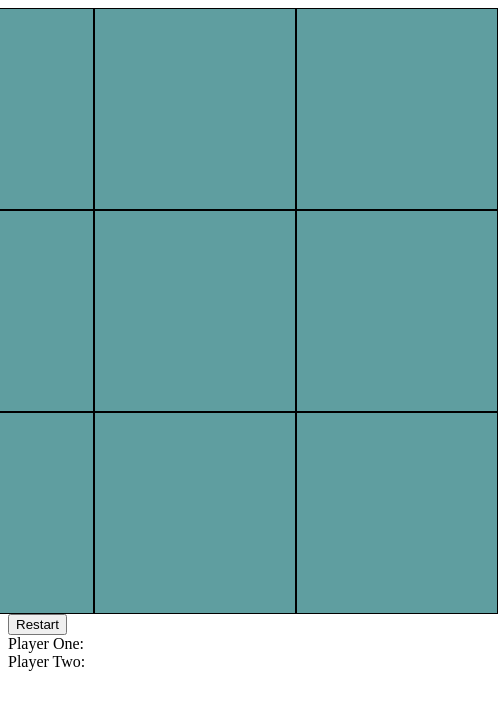
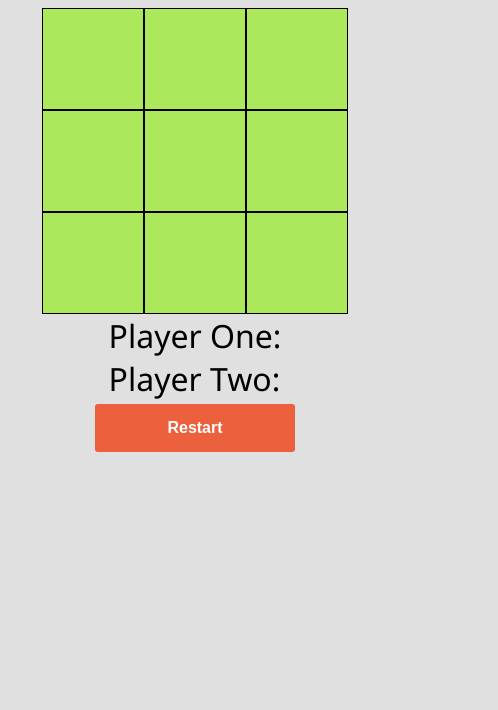
Before and after one commit to Polkagris/TicTacToe_game, a website: page index.html in a window 390 px wide. Both pictures are taken after a click on the button "Restart". Shown: the whole page, 498 px wide, since content can reach past the window. Drawn offline with Linux system fonts and the light colour scheme.

Commit message:
complete logic and fix responsive design

```diff
--- a/app.css
+++ b/app.css
@@ -1,3 +1,10 @@
+/* high to low */
+body,
+html {
+  background-color: #e0e0e0;
+  font-family: "Segoe UI", Arial, sans-serif;
+}
+
 .gameContainer {
   display: flex;
   flex-direction: column;
@@ -12,12 +19,55 @@
   border: 1px solid black;
   width: 200px;
   height: 200px;
-  background-color: cadetblue;
+  background-color: #abe85c;
+  cursor: pointer;
 }
 
-/* .inside-square {
-  background-image: url("https://cdn.icon-icons.com/icons2/562/PNG/512/perfect-circle_icon-icons.com_53928.png");
-  background-size: cover;
-  height: 200px;
+.infoContainer {
+  display: flex;
+  flex-direction: column;
+  align-items: center;
 }
- */
+
+.gameCounterContainer {
+  display: flex;
+  flex-direction: column;
+}
+
+.counterRow {
+  display: flex;
+  font-size: 32px;
+}
+
+#gameStatus {
+  text-align: center;
+  font-size: 36px;
+}
+
+button {
+  background-color: #ed603d;
+  border: none;
+  color: #fff;
+  padding: 15px 32px;
+  text-align: center;
+  text-decoration: none;
+  font-weight: 600;
+  display: inline-block;
+  font-size: 16px;
+  margin: 4px 2px;
+  cursor: pointer;
+  width: 200px;
+  border-radius: 3px;
+}
+button:hover {
+  background-color: cornsilk;
+  color: black;
+}
+
+@media (max-width: 768px) {
+  /* For mobile phones: */
+  .square {
+    width: 100px;
+    height: 100px;
+  }
+}
--- a/app.js
+++ b/app.js
@@ -28,10 +28,11 @@ let playerTwoCounter = 0;
 restart.addEventListener("click", () => {
   console.log("restart clicked");
   Array.from(squares).forEach((square, index) => {
-    square.style = "background-color: cadetblue";
+    square.style = "background-color: #abe85c";
     console.log("test restart");
   });
 
+  // reset game values
   gameCompleteMessage.innerHTML = "";
   squareMatrix = [
     { index: 0, user: null },
@@ -46,16 +47,11 @@ restart.addEventListener("click", () => {
   ];
 });
 
-// X and O icons
-
 Array.from(squares).forEach((square, index) => {
   square.addEventListener("click", () => {
     console.log("squares :", square, "index: ", index);
     console.log("playerOneTurn: ", playerOneTurn);
     console.log("playerTwoTurn: ", playerTwoTurn);
-    let playerOnePointGiven = false;
-    let playerTwoPointGiven = false;
-    let pointGiven = false;
 
     // Make sure you cannot click already taken square
     if (
@@ -82,20 +78,20 @@ Array.from(squares).forEach((square, index) => {
       }
 
       square.style = "background-color: pink";
-      squareMatrix[index].taken = true;
       squareMatrix[index].user = "playerOne";
     } else if (playerTwoTurn == true) {
       // make sure you cant change colors
       if (square.getAttribute("style") == "background-color: pink;") {
         return;
       }
+
       square.style = "background-color: azure";
-      squareMatrix[index].taken = true;
       squareMatrix[index].user = "playerTwo";
     }
 
     console.log("squareMatrix[index].user", squareMatrix[index].user);
 
+    // change turns
     playerOneTurn = !playerOneTurn;
     playerTwoTurn = !playerTwoTurn;
 
@@ -116,6 +112,7 @@ Array.from(squares).forEach((square, index) => {
     const diagonalFromLeft = [0, 4, 8];
     const diagonalFromRight = [2, 4, 6];
 
+    // create new array to compare with winner combo arrays
     squareMatrix.forEach((square) => {
       if (square.user == "playerOne") {
         pinkArray.push(square.index);
@@ -128,59 +125,46 @@ Array.from(squares).forEach((square, index) => {
     console.log("pink array: ", pinkArray);
     console.log("azure array: ", azureArray);
 
-    // Check for winner
-    // PlayerOne - Pink
+    // check for winner
+    // playerOne - Pink
     if (
-      (firstRow.every((current) => pinkArray.includes(current)) ||
+      firstRow.every((current) => pinkArray.includes(current)) ||
       secondRow.every((current) => pinkArray.includes(current)) ||
       thirdRow.every((current) => pinkArray.includes(current)) ||
       firstColumn.every((current) => pinkArray.includes(current)) ||
       secondColumn.every((current) => pinkArray.includes(current)) ||
       thirdColumn.every((current) => pinkArray.includes(current)) ||
       diagonalFromLeft.every((current) => pinkArray.includes(current)) ||
-        diagonalFromRight.every((current) => pinkArray.includes(current))) &&
-      !playerOnePointGiven &&
-      !pointGiven &&
-      !gameComplete
+      diagonalFromRight.every((current) => pinkArray.includes(current))
     ) {
       console.log("PINK is tha winna");
 
       // make sure only one point is given per round
       console.log("pink lenght and no point given: ", pinkArray.length);
       playerOneCounter++;
-      playerOnePointGiven = true;
+
       gameComplete = true;
-      console.log("pink point given: ", pointGiven);
-      pointGiven = true;
     }
 
-    // PlayerTwo - Azure
+    // playerTwo - Azure
     if (
-      (firstRow.every((current) => azureArray.includes(current)) ||
+      firstRow.every((current) => azureArray.includes(current)) ||
       secondRow.every((current) => azureArray.includes(current)) ||
       thirdRow.every((current) => azureArray.includes(current)) ||
       firstColumn.every((current) => azureArray.includes(current)) ||
       secondColumn.every((current) => azureArray.includes(current)) ||
       thirdColumn.every((current) => azureArray.includes(current)) ||
       diagonalFromLeft.every((current) => azureArray.includes(current)) ||
-        diagonalFromRight.every((current) => azureArray.includes(current))) &&
-      !playerOnePointGiven &&
-      !pointGiven &&
-      !gameComplete
+      diagonalFromRight.every((current) => azureArray.includes(current))
     ) {
       console.log("Azure is tha winna");
-      // make sure only one point is given per round
+      console.log("azure lenght and no point given: ", azureArray.length);
+      playerTwoCounter++;
 
-      console.log("azure lenght and no point given: ", azureArray.length);
-
-      playerTwoCounter++;
-      playerTwoPointGiven = true;
       gameComplete = true;
-      console.log("azure point given: ", pointGiven);
-      pointGiven = true;
     }
 
-    // Game over - no more
+    // game over
     if (gameComplete) {
       gameCompleteMessage.innerHTML = "Game Over";
       playerOneCounterText.innerHTML = playerOneCounter;
@@ -188,8 +172,9 @@ Array.from(squares).forEach((square, index) => {
 
       console.log("We have a winner - change style");
       gameComplete = false;
-      pointGiven = false;
 
+      // reset game values
+      // slight bug here with fresh object after game complete, so you can get points after game over
       gameCompleteMessage.innerHTML = "";
       squareMatrix = [
         { index: 0, user: null },
--- a/index.html
+++ b/index.html
@@ -11,9 +11,7 @@
     <div class="wrapper">
       <div class="gameContainer">
         <div class="squareRow">
-          <div class="square" id="square-0">
-            <div class="inside-square"></div>
-          </div>
+          <div class="square" id="square-0"></div>
           <div class="square" id="square-1"></div>
           <div class="square" id="square-2"></div>
         </div>
@@ -28,14 +26,24 @@
           <div class="square" id="square-8"></div>
         </div>
       </div>
-      <button id="restart">Restart</button>
+
+      <div class="infoContainer">
         <div id="gameCounter" class="gameCounterContainer">
+          <div class="counterRow">
             <div>Player One:</div>
             <div id="playerOneCounter"></div>
+          </div>
+          <div class="counterRow">
             <div>Player Two:</div>
             <div id="playerTwoCounter"></div>
           </div>
+        </div>
+
+        <div class="restartContainer">
+          <button id="restart">Restart</button>
           <h2 id="gameStatus"></h2>
+        </div>
+      </div>
     </div>
     <script src="./app.js"></script>
   </body>
```
Lines whose indentation alone changed are shown as unchanged.
